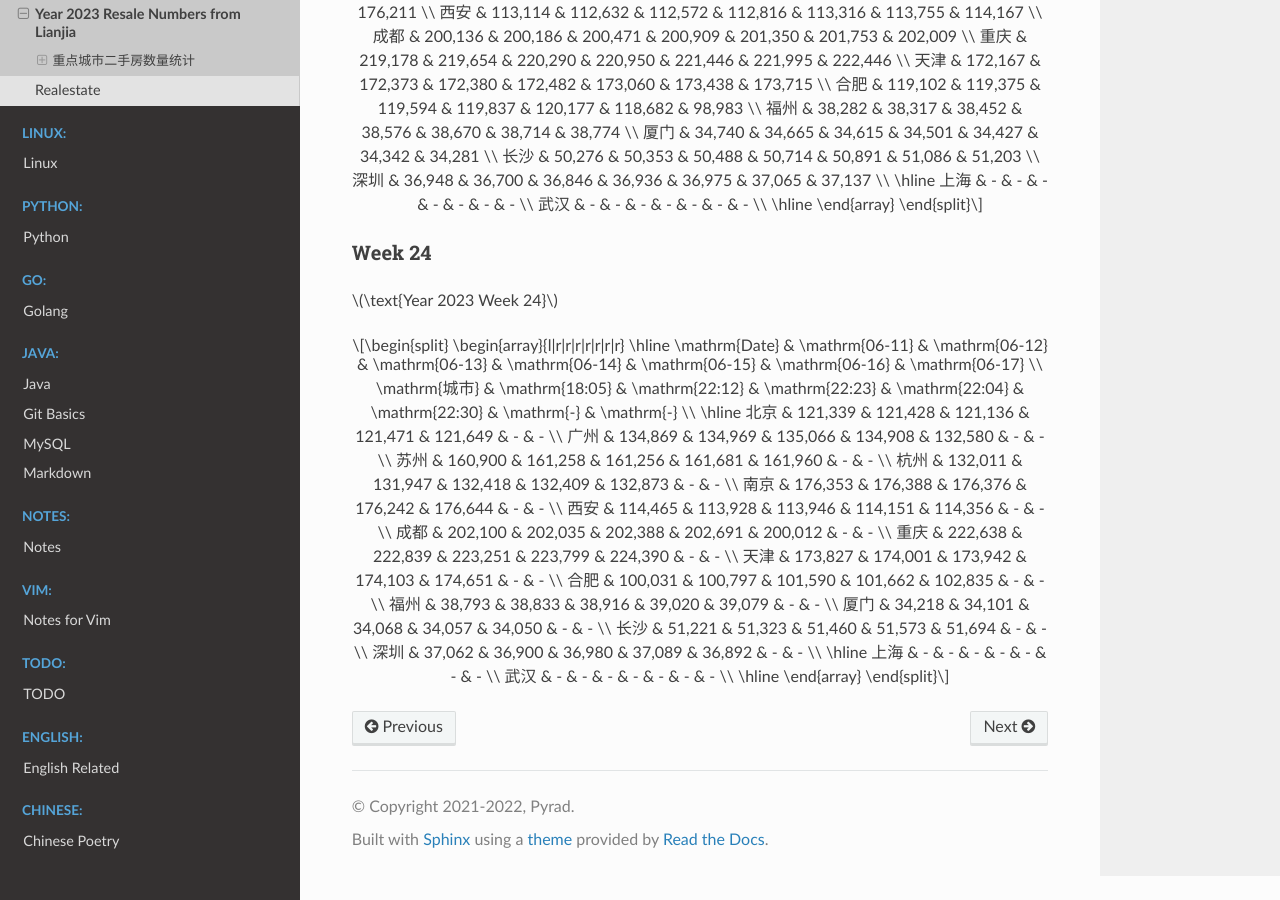
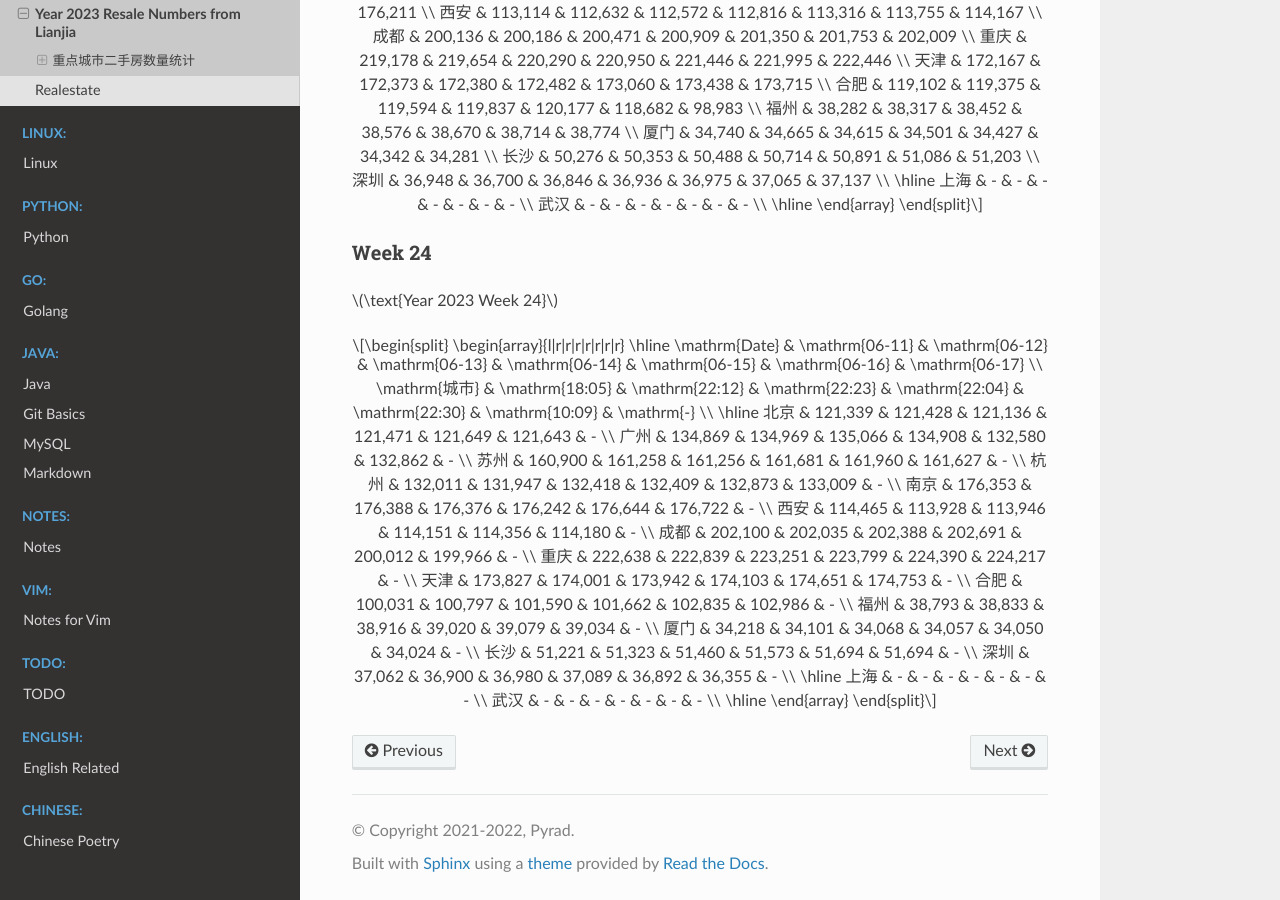
Before and after one commit to Pyrad/pyradnotes, a Sphinx documentation site: the page built from source/RealEstate/resalenumbers2023.md, in a window 1280 px wide and 900 px high, scrolled down 6803 px. Built offline with Sphinx 7.4.7 and the Read the Docs theme 2.0.0, drawn with Linux system fonts in a browser that asks for light colours; a script that is not in the unit is left out.

Commit message:
Realestate Update resale numbers 2023-06-15 10:11

```diff
--- a/source/RealEstate/resalenumbers2023.md
+++ b/source/RealEstate/resalenumbers2023.md
@@ -482,22 +482,22 @@ $$
 \begin{array}{l|r|r|r|r|r|r|r}
 \hline
 \mathrm{Date} & \mathrm{06-11} & \mathrm{06-12} & \mathrm{06-13} & \mathrm{06-14} & \mathrm{06-15} & \mathrm{06-16} & \mathrm{06-17} \\
-\mathrm{城市} & \mathrm{18:05} & \mathrm{22:12} & \mathrm{22:23} & \mathrm{22:04} & \mathrm{22:30} & \mathrm{-} & \mathrm{-} \\
+\mathrm{城市} & \mathrm{18:05} & \mathrm{22:12} & \mathrm{22:23} & \mathrm{22:04} & \mathrm{22:30} & \mathrm{10:09} & \mathrm{-} \\
 \hline
-北京 & 121,339 & 121,428 & 121,136 & 121,471 & 121,649 & - & - \\
-广州 & 134,869 & 134,969 & 135,066 & 134,908 & 132,580 & - & - \\
-苏州 & 160,900 & 161,258 & 161,256 & 161,681 & 161,960 & - & - \\
-杭州 & 132,011 & 131,947 & 132,418 & 132,409 & 132,873 & - & - \\
-南京 & 176,353 & 176,388 & 176,376 & 176,242 & 176,644 & - & - \\
-西安 & 114,465 & 113,928 & 113,946 & 114,151 & 114,356 & - & - \\
-成都 & 202,100 & 202,035 & 202,388 & 202,691 & 200,012 & - & - \\
-重庆 & 222,638 & 222,839 & 223,251 & 223,799 & 224,390 & - & - \\
-天津 & 173,827 & 174,001 & 173,942 & 174,103 & 174,651 & - & - \\
-合肥 & 100,031 & 100,797 & 101,590 & 101,662 & 102,835 & - & - \\
-福州 & 38,793 & 38,833 & 38,916 & 39,020 & 39,079 & - & - \\
-厦门 & 34,218 & 34,101 & 34,068 & 34,057 & 34,050 & - & - \\
-长沙 & 51,221 & 51,323 & 51,460 & 51,573 & 51,694 & - & - \\
-深圳 & 37,062 & 36,900 & 36,980 & 37,089 & 36,892 & - & - \\
+北京 & 121,339 & 121,428 & 121,136 & 121,471 & 121,649 & 121,643 & - \\
+广州 & 134,869 & 134,969 & 135,066 & 134,908 & 132,580 & 132,862 & - \\
+苏州 & 160,900 & 161,258 & 161,256 & 161,681 & 161,960 & 161,627 & - \\
+杭州 & 132,011 & 131,947 & 132,418 & 132,409 & 132,873 & 133,009 & - \\
+南京 & 176,353 & 176,388 & 176,376 & 176,242 & 176,644 & 176,722 & - \\
+西安 & 114,465 & 113,928 & 113,946 & 114,151 & 114,356 & 114,180 & - \\
+成都 & 202,100 & 202,035 & 202,388 & 202,691 & 200,012 & 199,966 & - \\
+重庆 & 222,638 & 222,839 & 223,251 & 223,799 & 224,390 & 224,217 & - \\
+天津 & 173,827 & 174,001 & 173,942 & 174,103 & 174,651 & 174,753 & - \\
+合肥 & 100,031 & 100,797 & 101,590 & 101,662 & 102,835 & 102,986 & - \\
+福州 & 38,793 & 38,833 & 38,916 & 39,020 & 39,079 & 39,034 & - \\
+厦门 & 34,218 & 34,101 & 34,068 & 34,057 & 34,050 & 34,024 & - \\
+长沙 & 51,221 & 51,323 & 51,460 & 51,573 & 51,694 & 51,694 & - \\
+深圳 & 37,062 & 36,900 & 36,980 & 37,089 & 36,892 & 36,355 & - \\
 \hline
 上海 & - & - & - & - & - & - & - \\
 武汉 & - & - & - & - & - & - & - \\
```
Also changed, not shown: 1 other file.
